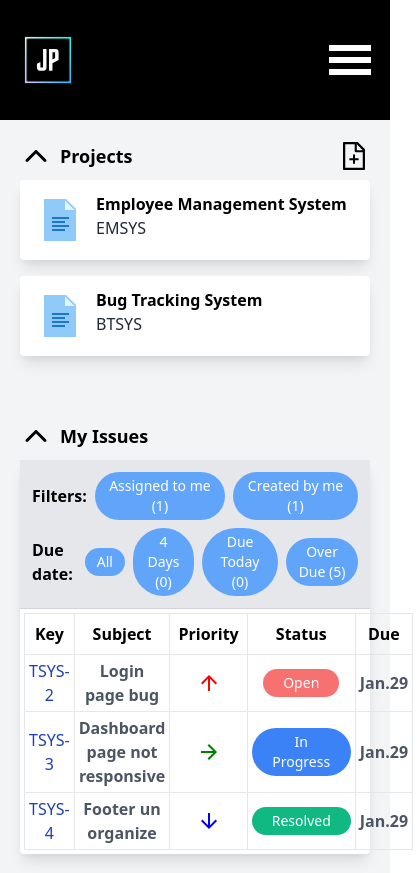
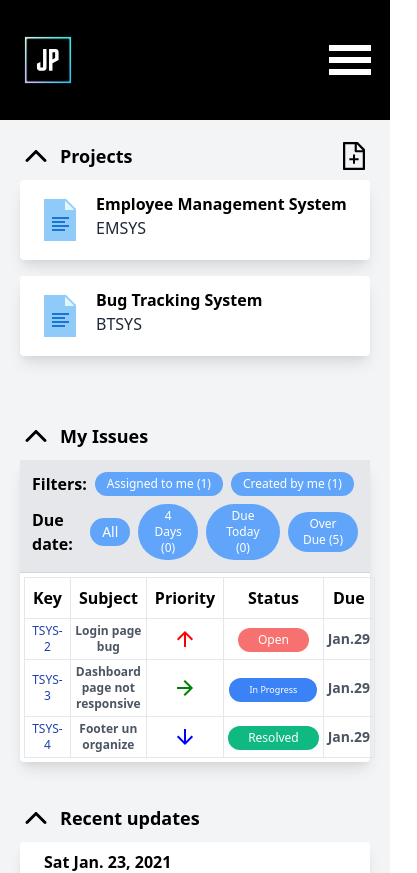
Before and after one commit to jhimson/bug-tracker, a React (Create React App) app in the folder client/: page /dashboard in a window 390 px wide. Shown: the top 873 px of the page, 417 px wide, since content can reach past the window. Built offline with nearby package versions, Linux system fonts and the light colour scheme.

Commit message:
Update font size for mobile view

```diff
--- a/client/src/components/IssueFilters.jsx
+++ b/client/src/components/IssueFilters.jsx
@@ -6,25 +6,25 @@ const IssueFilters = () => (
     <div className="flex flex-col space-y-2">
       <div className="flex items-center space-x-2">
         <h5 className="font-semibold text-md">Filters:</h5>
-        <button className="p-1 px-3 text-sm text-white bg-blue-400 rounded-full">
+        <button className="p-1 px-3 text-xs text-white bg-blue-400 rounded-full focus:outline-none lg:text-sm">
           Assigned to me (1)
         </button>
-        <button className="p-1 px-3 text-sm text-white bg-blue-400 rounded-full">
+        <button className="p-1 px-3 text-xs text-white bg-blue-400 rounded-full focus:outline-none lg:text-sm">
           Created by me (1)
         </button>
       </div>
       <div className="flex items-center space-x-2">
         <h5 className="font-semibold text-md">Due date:</h5>
-        <button className="p-1 px-3 text-sm text-white bg-blue-400 rounded-full">
+        <button className="p-1 px-3 text-sm text-white bg-blue-400 rounded-full focus:outline-none lg:text-sm">
           All
         </button>
-        <button className="p-1 px-3 text-sm text-white bg-blue-400 rounded-full">
+        <button className="p-1 px-3 text-xs text-white bg-blue-400 rounded-full focus:outline-none lg:text-sm">
           4 Days (0)
         </button>
-        <button className="p-1 px-3 text-sm text-white bg-blue-400 rounded-full">
+        <button className="p-1 px-3 text-xs text-white bg-blue-400 rounded-full focus:outline-none lg:text-sm">
           Due Today (0)
         </button>
-        <button className="p-1 px-3 text-sm text-white bg-blue-400 rounded-full">
+        <button className="p-1 px-3 text-xs text-white bg-blue-400 rounded-full focus:outline-none lg:text-sm">
           Over Due (5)
         </button>
       </div>
--- a/client/src/components/IssueTableItem.jsx
+++ b/client/src/components/IssueTableItem.jsx
@@ -42,7 +42,7 @@ const IssueTableItem = ({
     switch (status) {
       case 'Open':
         return (
-          <button className="p-1 px-5 text-sm text-white bg-red-400 rounded-full focus:outline-none">
+          <button className="p-1 px-5 text-xs text-white bg-red-400 rounded-full focus:outline-none lg:text-lg">
             {status}
           </button>
         );
@@ -50,7 +50,7 @@ const IssueTableItem = ({
 
       case 'In Progress':
         return (
-          <button className="p-1 px-5 text-sm text-white bg-blue-500 rounded-full focus:outline-none">
+          <button className="p-1 px-5 text-white bg-blue-500 rounded-full text-xxs focus:outline-none lg:text-lg">
             {status}
           </button>
         );
@@ -58,7 +58,7 @@ const IssueTableItem = ({
 
       case 'Resolved':
         return (
-          <button className="p-1 px-5 text-sm text-white bg-green-500 rounded-full focus:outline-none">
+          <button className="p-1 px-5 text-xs text-white bg-green-500 rounded-full focus:outline-none lg:text-lg">
             {status}
           </button>
         );
@@ -66,7 +66,7 @@ const IssueTableItem = ({
 
       case 'Closed':
         return (
-          <button className="p-1 px-5 text-sm text-white bg-green-800 rounded-full focus:outline-none">
+          <button className="p-1 px-5 text-xs text-white bg-green-800 rounded-full focus:outline-none lg:text-lg">
             {status}
           </button>
         );
@@ -78,15 +78,21 @@ const IssueTableItem = ({
   };
   return (
     <tr className="border">
-      <td className="p-1 text-blue-800 border">{issueKey}</td>
-      <td className="p-1 font-semibold text-gray-600 border">{issueSubject}</td>
+      <td className="p-1 text-xs text-blue-800 border lg:text-lg">
+        {issueKey}
+      </td>
+      <td className="p-1 text-xs font-semibold text-gray-600 border lg:text-lg">
+        {issueSubject}
+      </td>
       <td className="p-1 border ">
         <div className="flex items-center justify-center">
           {priorityArrow(issuePriority)}
         </div>
       </td>
       <td className="p-1 border">{StatusBtnColor(issueStatus)}</td>
-      <td className="p-1 font-semibold text-gray-600 border">{issueDueDate}</td>
+      <td className="p-1 text-sm font-semibold text-gray-600 border lg:text-lg">
+        {issueDueDate}
+      </td>
     </tr>
   );
 };
--- a/client/src/components/RecentUpdateItem.jsx
+++ b/client/src/components/RecentUpdateItem.jsx
@@ -10,7 +10,7 @@ const actionMessage = (action) => {
   switch (action) {
     case 'posted':
       return (
-        <p className="font-semibold text-gray-500">
+        <p className="text-sm font-semibold text-gray-500 lg:text-lg">
           posted a{' '}
           <span>
             <button className="px-2 font-semibold text-white bg-blue-400 rounded-full focus:outline-none">
--- a/client/tailwind.config.js
+++ b/client/tailwind.config.js
@@ -5,6 +5,11 @@ module.exports = {
   presets: [],
   darkMode: false, // or 'media' or 'class'
   theme: {
+    extend: {
+      fontSize: {
+        xxs: ['0.56rem', { lineHeight: '1rem' }]
+      }
+    },
     screens: {
       sm: '640px',
       md: '768px',
```
Also changed, not shown: client/src/style/main.css, 1 other file (tests, documents, lock files or other folders).
